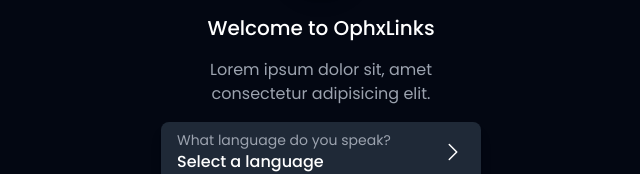
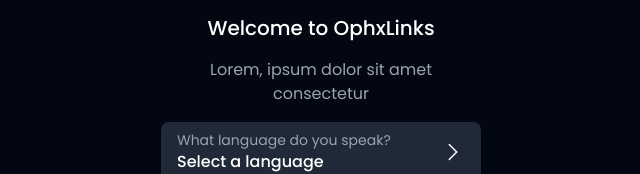
Before and after one commit to ophx/vue-project, a Vue app: page / in a window 1280 px wide. Shown: the part 314-488 px from the top of the page, without its empty margins (319-959 px from the left). Built offline with nearby package versions, Linux system fonts and the light colour scheme.

Commit message:
fgdfdfdfd

```diff
--- a/src/views/Home.vue
+++ b/src/views/Home.vue
@@ -8,7 +8,7 @@
               <div v-if="step === 1" class="space-y-4 text-center w-80">
                 <img src="https://cdn3.emoji.gg/emojis/4327-businesspepe.png" class="h-24 w-24 rounded-full shadow-lg mx-auto">
                 <p class="text-white text-xl font-medium">Welcome to OphxLinks</p>
-                <p class="text-gray-400">Lorem ipsum dolor sit, amet consectetur adipisicing elit.</p>
+                <p class="text-gray-400">Lorem, ipsum dolor sit amet consectetur</p>
                 <button class="flex w-full transition-all duration-200 px-4 py-2 rounded-lg shadow-lg bg-gray-800 hover:bg-gray-900">
                   <div class="flex items-center justify-between w-full">
                     <div class="flex flex-col text-left">
```
